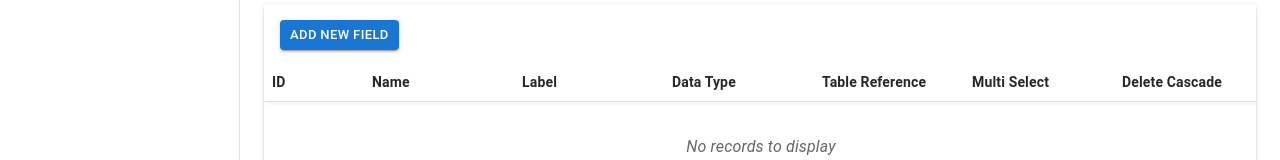
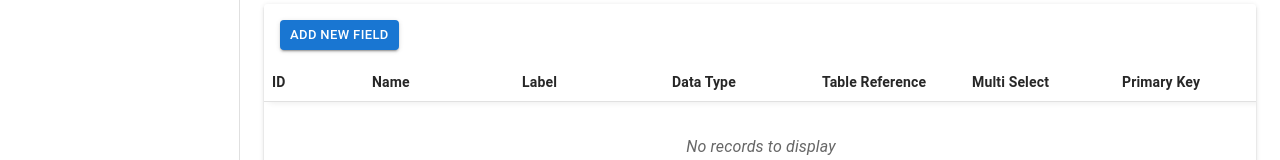
Before and after one commit to DanJul572/ZApp_Web_App, a Next.js app: page /module/create in a window 1280 px wide. Shown: the part 361-521 px from the top of the page. Built offline with nearby package versions, Linux system fonts and the light colour scheme.

Commit message:
remove delete and update cascade

```diff
--- a/src/app/module/create/field_form.js
+++ b/src/app/module/create/field_form.js
@@ -1,4 +1,4 @@
-import {useContext, useEffect, useState} from 'react';
+import {useContext, useState} from 'react';
 import {Table} from '@/component';
 import mockColumns from '@/mock/field/column';
 import {Box, Button, Drawer, colors} from '@mui/material';
@@ -15,8 +15,8 @@ const FieldForm = props => {
     const formGroupName = 'fieldForm';
     const fieldTypeOptions = Object.values(dataType);
 
-    const {errors, clearError, groupStatus} = useContext(ErrorContext);
-    const disabledSaveButton = groupStatus([formGroupName], errors);
+    const {errors, clearError, groupError} = useContext(ErrorContext);
+    const disabledSaveButton = groupError([formGroupName], errors);
 
     const [openFieldForm, setOpenFieldForm] = useState(false);
     const [fieldName, setFieldName] = useState(null);
@@ -27,8 +27,6 @@ const FieldForm = props => {
         tableRefKey: null,
         tableRefName: null,
         primaryKey: false,
-        deleteCascade: false,
-        updateCascade: false,
         multiSelect: false,
     });
     const [primaryExist, setPrimaryExist] = useState(false);
@@ -64,8 +62,6 @@ const FieldForm = props => {
             tableRefKey: null,
             tableRefName: null,
             primaryKey: false,
-            deleteCascade: false,
-            updateCascade: false,
             multiSelect: false,
         });
     };
@@ -119,10 +115,6 @@ const FieldForm = props => {
         setFieldNameRule(newRule);
     };
 
-    useEffect(() => {
-        console.log(fieldNameRule);
-    }, [fieldNameRule]);
-
     const onSave = () => {
         if (fieldSettings.primaryKey) setPrimaryExist(true);
 
@@ -135,8 +127,6 @@ const FieldForm = props => {
             tableRef: fieldSettings.tableRef,
             tableRefKey: fieldSettings.tableRefKey,
             tableRefName: fieldSettings.tableRefName,
-            deleteCascade: fieldSettings.deleteCascade,
-            updateCascade: fieldSettings.updateCascade,
             multiSelect: fieldSettings.multiSelect,
             primaryKey: fieldSettings.primaryKey,
         };
@@ -146,7 +136,7 @@ const FieldForm = props => {
     };
 
     const refTableSettings = () => {
-        if (fieldType.value !== dataType.foreignKey.value) return false;
+        if (fieldType.value !== dataType.select.value) return false;
 
         return (
             <Box display="flex" flexDirection="column" gap={2}>
@@ -175,16 +165,6 @@ const FieldForm = props => {
                     rules="required"
                 />
                 <Box display="flex" gap={2}>
-                    <Toggle
-                        label="Delete Cascade"
-                        value={fieldSettings.deleteCascade}
-                        onChange={value => changeSettingValue('deleteCascade', value)}
-                    />
-                    <Toggle
-                        label="Update Cascade"
-                        value={fieldSettings.updateCascade}
-                        onChange={value => changeSettingValue('updateCascade', value)}
-                    />
                     <Toggle
                         label="Multi Select"
                         value={fieldSettings.multiSelect}
@@ -222,7 +202,7 @@ const FieldForm = props => {
             fieldType.value !== dataType.autoIncrement.value &&
             fieldType.value !== dataType.integer.value &&
             fieldType.value !== dataType.varchar.value &&
-            fieldType.value !== dataType.foreignKey.value
+            fieldType.value !== dataType.select.value
         )
             return false;
 
--- a/src/app/module/create/page.js
+++ b/src/app/module/create/page.js
@@ -14,8 +14,8 @@ const CreateModule = () => {
     const [moduleDescription, setModuleDescription] = useState(null);
     const [fieldRows, setFieldRows] = useState([]);
 
-    const {errors, groupStatus} = useContext(ErrorContext);
-    const disabledSaveButton = groupStatus(['moduleForm'], errors);
+    const {errors, groupError} = useContext(ErrorContext);
+    const disabledSaveButton = groupError(['moduleForm'], errors);
 
     const onCancel = () => {
         back();
--- a/src/component/table/index.js
+++ b/src/component/table/index.js
@@ -79,7 +79,7 @@ const Table = props => {
     const rowDisplay = (cell, type) => {
         const value = cell.getValue();
 
-        if (type === dataType.foreignKey.value) return tableReference(value);
+        if (type === dataType.select.value) return tableReference(value);
 
         if (type === dataType.boolean.value) return boolean(value);
 
--- a/src/constant/data_type.js
+++ b/src/constant/data_type.js
@@ -19,9 +19,9 @@ const dataType = {
         value: 5,
         label: 'Boolean',
     },
-    foreignKey: {
+    select: {
         value: 6,
-        label: 'Foreign Key',
+        label: 'Select',
     },
 };
 
--- a/src/context/error_provider.js
+++ b/src/context/error_provider.js
@@ -29,7 +29,7 @@ export function ErrorProvider({children}) {
         });
     };
 
-    const groupStatus = groups => {
+    const groupError = groups => {
         for (let index = 0; index < groups.length; index++) {
             const group = groups[index];
 
@@ -38,7 +38,7 @@ export function ErrorProvider({children}) {
     };
 
     return (
-        <ErrorContext.Provider value={{errors, setError, clearError, groupStatus}}>
+        <ErrorContext.Provider value={{errors, setError, clearError, groupError}}>
             {children}
         </ErrorContext.Provider>
     );
--- a/src/mock/field/column.json
+++ b/src/mock/field/column.json
@@ -48,22 +48,6 @@
         "maxSize": 300
     },
     {
-        "accessorKey": "deleteCascade",
-        "header": "Delete Cascade",
-        "type": 5,
-        "size": 150,
-        "minSize": 150,
-        "maxSize": 300
-    },
-    {
-        "accessorKey": "updateCascade",
-        "header": "Updated Cascade",
-        "type": 5,
-        "size": 150,
-        "minSize": 150,
-        "maxSize": 300
-    },
-    {
         "accessorKey": "primaryKey",
         "header": "Primary Key",
         "type": 5,
```
